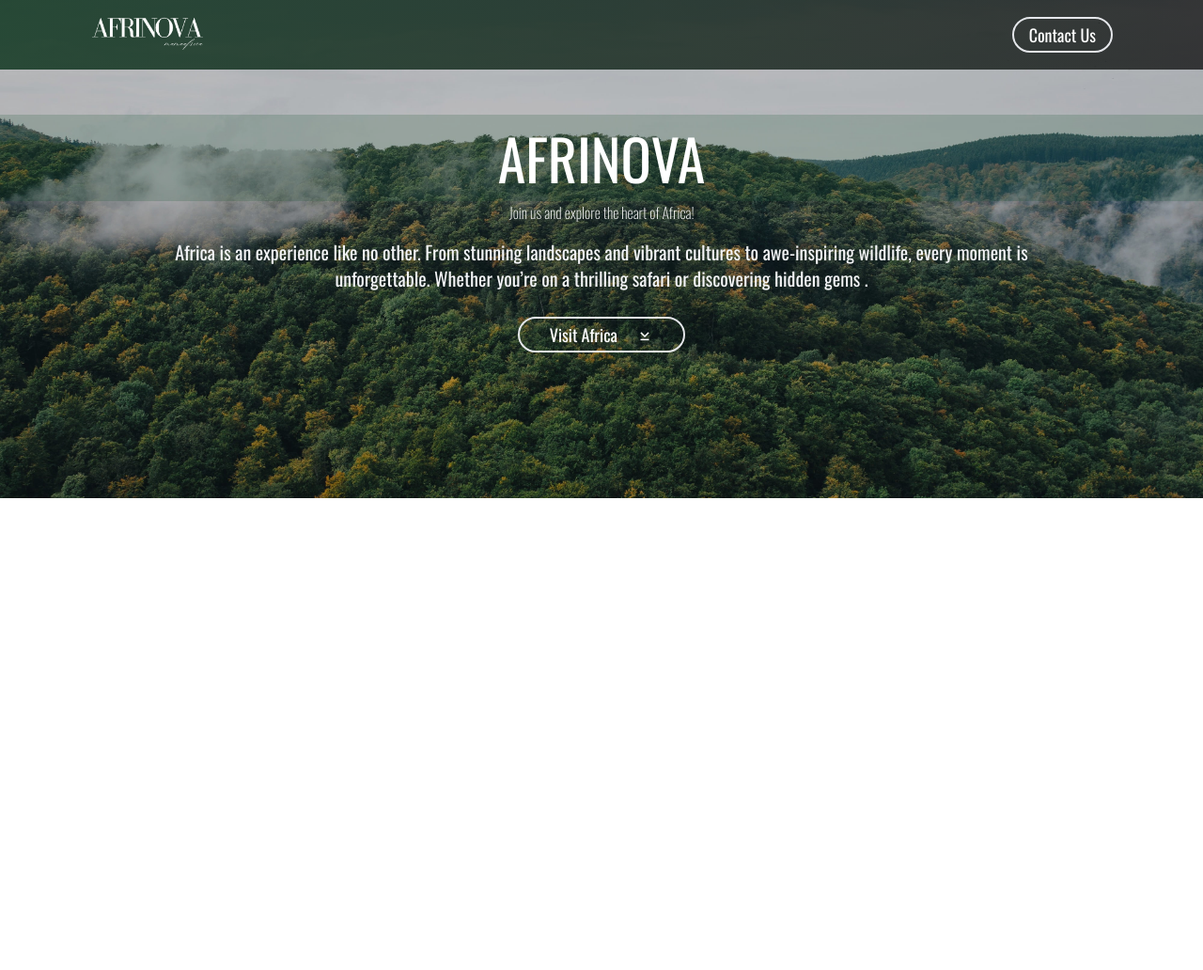
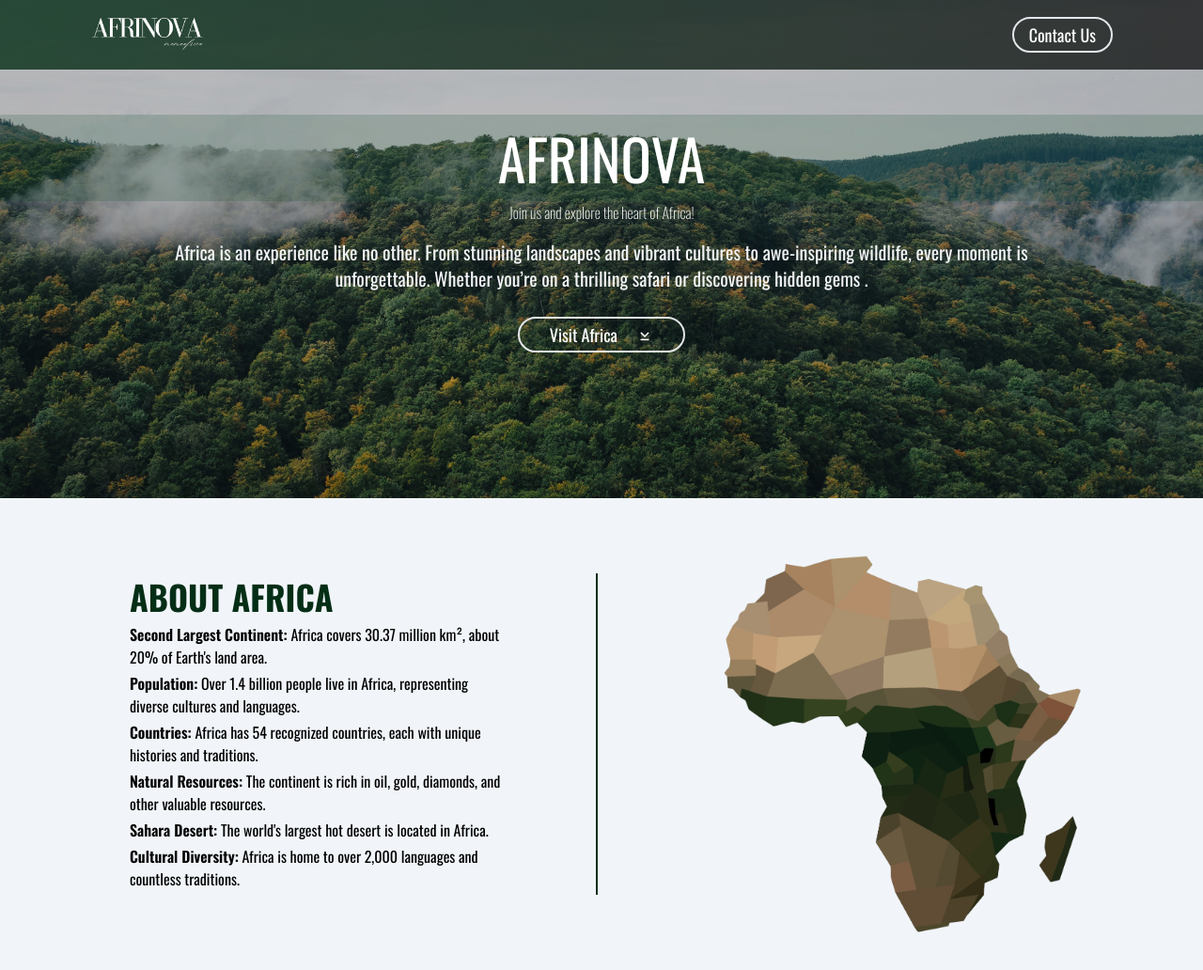
Before and after one commit to BensaltanaHoussam/AFRINOVA, a PHP site: page / in a window 1280 px wide. Shown: the whole page at 94% size. Before the commit the page ends 530 px from the top, so only its background shows below. Run offline with PHP 8.4, Linux system fonts and the light colour scheme; some libraries are stand-ins or nearby versions.

Commit message:
creating about africa section

```diff
--- a/index.html
+++ b/index.html
@@ -47,7 +47,27 @@
 
     </section>
 
+    <section class=" bg-slate-100 ">
 
+      <div class=" flex md:justify-evenly flex-col md:flex-row py-8">
+        <div class="my-12 border-r-2 border-green-950  justify-center flex flex-col items-center px-4 md:pr-24">
+          <h1 class="text-green-950 text-4xl font-bold md:self-start pb-2">ABOUT AFRICA</h1>
+          <p class=" md:w-[400px] pb-1"><span class="font-semibold">Second Largest Continent:</span> Africa covers 30.37 million km², about 20% of Earth's land area.</p>
+          <p class=" md:w-[400px]  pb-1"><span class="font-semibold">Population:</span> Over 1.4 billion people live in Africa, representing diverse cultures and languages.</p>
+          <p class=" md:w-[400px]  pb-1"><span class="font-semibold">Countries:</span> Africa has 54 recognized countries, each with unique histories and traditions.</p>
+          <p class=" md:w-[400px]  pb-1"><span class="font-semibold">Natural Resources:</span> The continent is rich in oil, gold, diamonds, and other valuable resources.</p>
+          <p class=" md:w-[400px]  pb-1"><span class="font-semibold">Sahara Desert:</span> The world's largest hot desert is located in Africa.</p>
+          <p class=" md:w-[400px]  "><span class="font-semibold">Cultural Diversity:</span> Africa is home to over 2,000 languages and countless traditions.</p>
+        </div>
+        <img class="w-[230px] md:w-[400px] mt-4 flex self-center" src="./img/africaMap.png" alt="">
+
+
+      </div>
+
+
+
+
+    </section>
 
 
 
--- a/style.css
+++ b/style.css
@@ -12,3 +12,11 @@
     background-position: center;
 
 }
+
+.landingPages{
+    background-image: url("./img/bg-1 - Copie.jpg") ;
+    background-size: cover;
+    background-position: center;
+
+
+}
```
